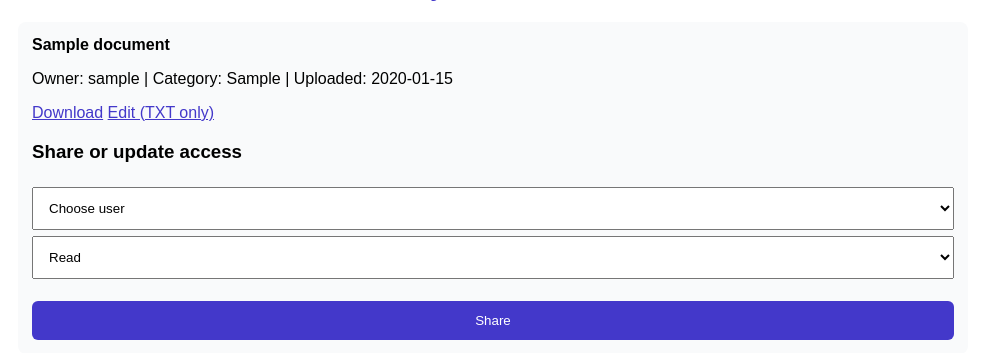
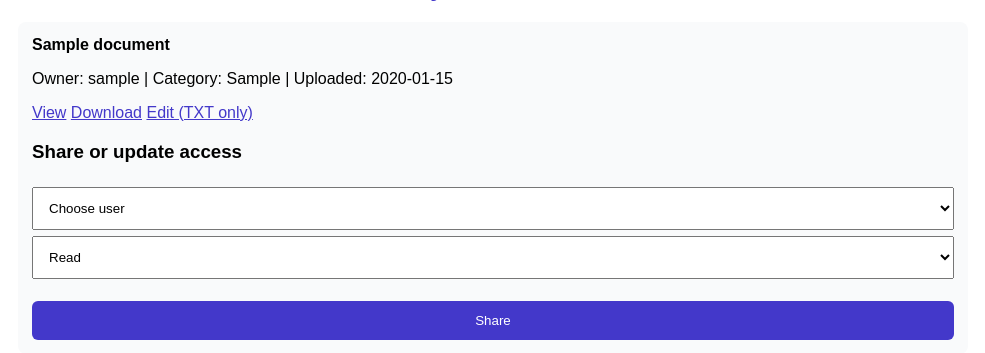
Before and after one commit to palavallisuma/TrustVault, a Flask app: page /dashboard in a window 1280 px wide. Shown: the part 1352-1705 px from the top of the page, without its empty margins (147-1132 px from the left). Run offline with Flask 3, Linux system fonts and the light colour scheme; the visitor is signed in with stand-in values (Sample User, id 1); tables that the repository leaves empty hold one stand-in row (values such as "Sample post"); data that the repository does not hold is empty.

Commit message:
Add document preview link to dashboard

```diff
--- a/templates/dashboard.html
+++ b/templates/dashboard.html
@@ -19,6 +19,7 @@
 <h2>Documents you own or can access</h2>
 {% for d in documents %}<section class="document"><strong>{{ d['original_name'] }}</strong>
 <p>Owner: {{ d['owner_name'] }} | Category: {{ d['category'] or 'Uncategorized' }} | Uploaded: {{ d['created_at'] }}</p>
+<a href="{{ url_for('view_document', document_id=d['id']) }}" target="_blank" rel="noopener">View</a>
 <a href="{{ url_for('download', document_id=d['id']) }}">Download</a>
 {% if d['owner_id']==session['user_id'] %}
 <a href="{{ url_for('edit_document', document_id=d['id']) }}">Edit (TXT only)</a>
```
